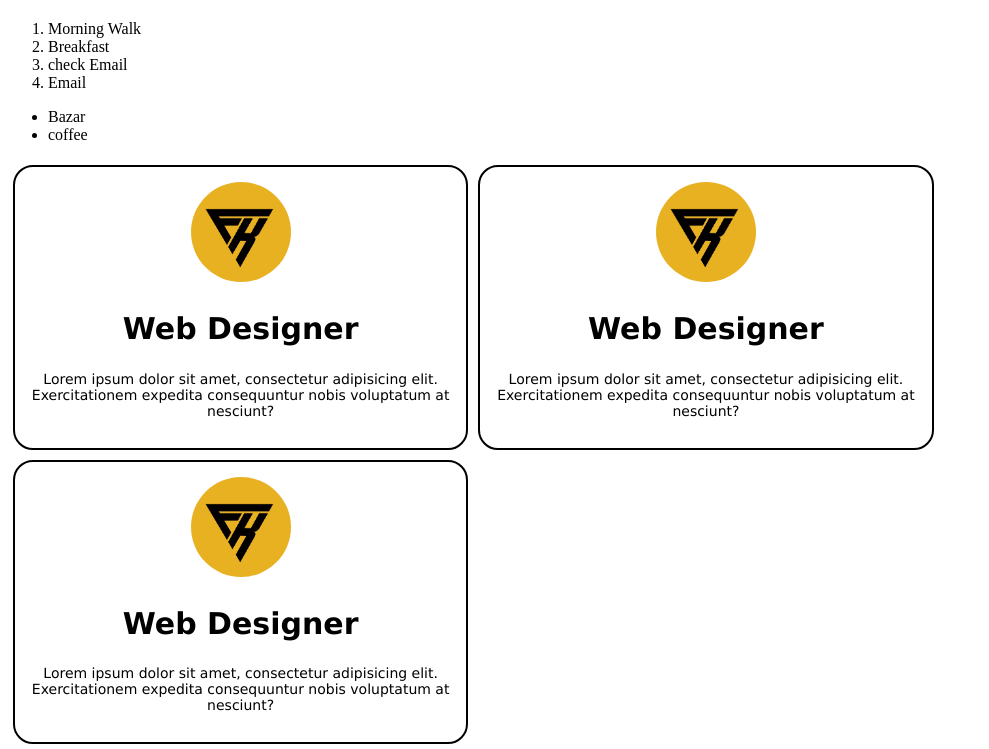
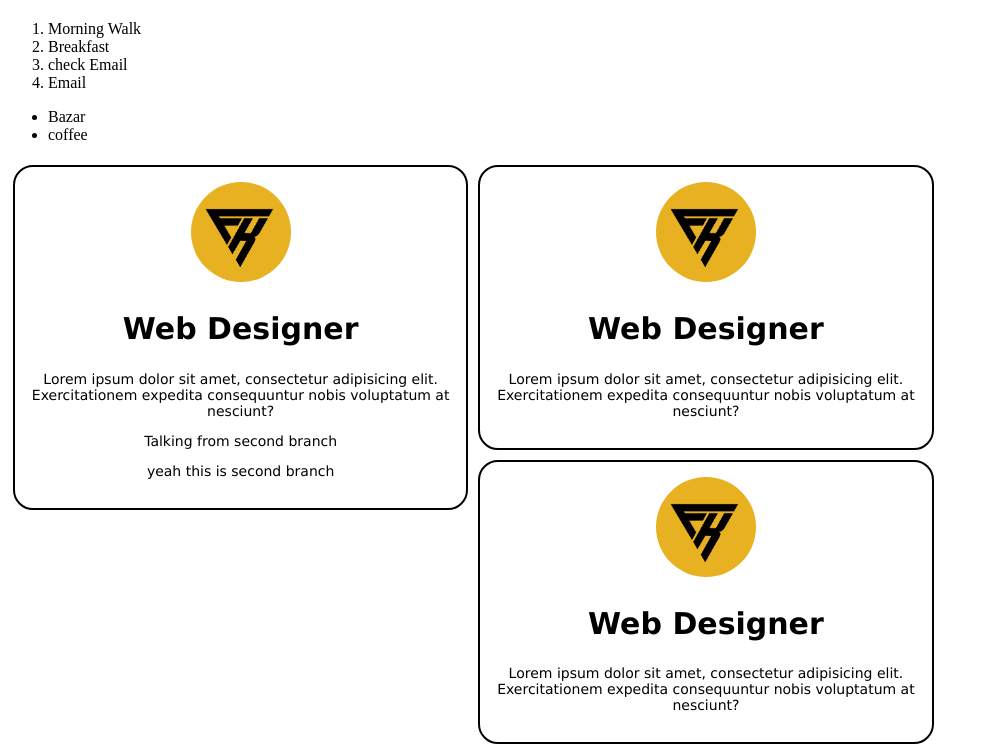
Before and after one commit to khanfaysal/practice-1, a plain HTML site: page index.html in a window 1280 px wide. Shown: the part 691-1440 px from the top of the page, without its empty margins (0-989 px from the left). Drawn offline with Linux system fonts and the light colour scheme.

Commit message:
second branch paragraph tag code

```diff
--- a/index.html
+++ b/index.html
@@ -29,6 +29,8 @@
         <img class="portfolio-img" src="./images/khan.jpg" alt="web-designer">
         <h2>Web Designer</h2>
         <p>Lorem ipsum dolor sit amet, consectetur adipisicing elit. Exercitationem expedita consequuntur nobis voluptatum at nesciunt?</p>
+        <p>Talking from second branch</p>
+        <p>yeah this is second branch</p>
 
     </div>
     <div class="box-model">
```
